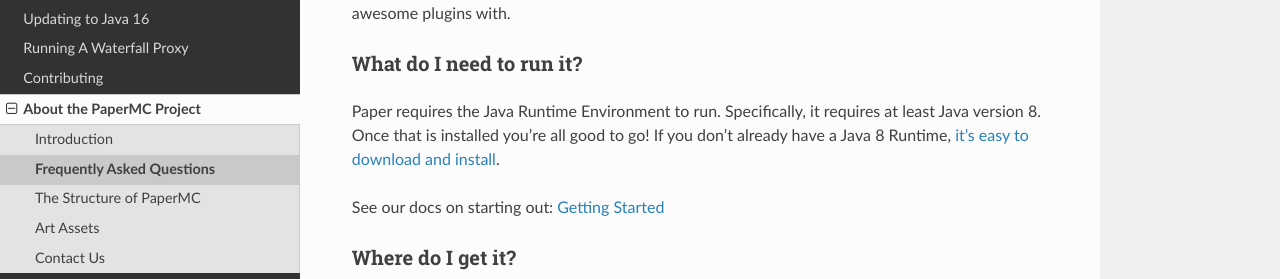
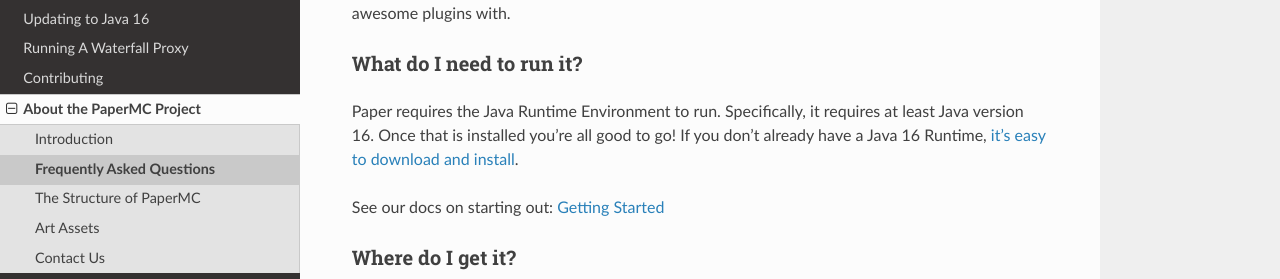
Before and after one commit to PaperMC/PaperDocs, a Sphinx documentation site: the page built from source/about/faq.rst, in a window 1280 px wide and 900 px high, scrolled down 516 px. Shown: the part 156-435 px from the top of the window. Built offline with Sphinx 7.4.7 and the Read the Docs theme 2.0.0, drawn with Linux system fonts in a browser that asks for light colours; pages that are not in the unit, such as notebooks, are missing from menus.

Commit message:
Replace java 8 minimum requirement with 16

```diff
--- a/source/about/faq.rst
+++ b/source/about/faq.rst
@@ -20,8 +20,8 @@
 -------------------------
 
 Paper requires the Java Runtime Environment to run. Specifically, it requires
-at least Java version 8. Once that is installed you're all good to go! If you
-don't already have a Java 8 Runtime, `it's easy to download and install <https://adoptopenjdk.net/?variant=openjdk8&jvmVariant=hotspot>`_.
+at least Java version 16. Once that is installed you're all good to go! If you
+don't already have a Java 16 Runtime, `it's easy to download and install <https://adoptopenjdk.net/?variant=openjdk16&jvmVariant=hotspot>`_.
 
 See our docs on starting out: :doc:`/server/getting-started`
 
```
